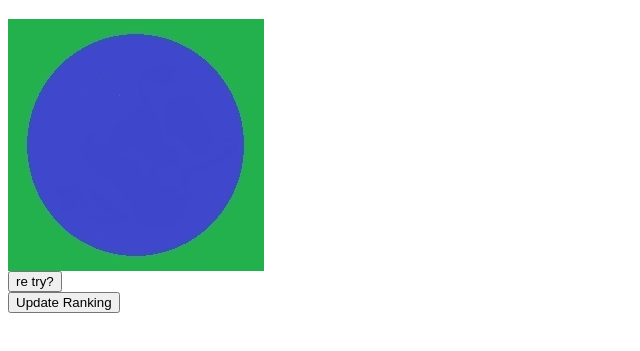
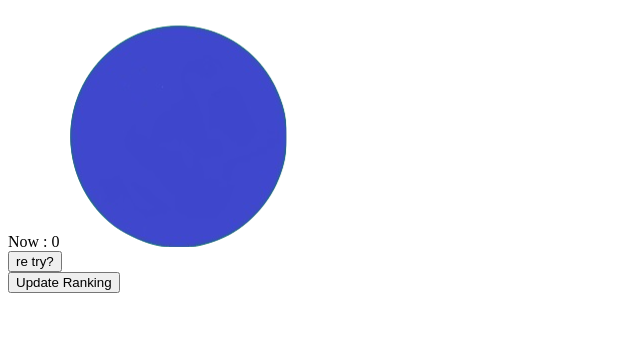
Before and after one commit to ptefs1wo/COINGP, a plain HTML site: page index.html in a window 1280 px wide. Both pictures are taken after a click on the button "Let's toss!". Shown: the part 61-412 px from the top of the page, without its empty margins (0-640 px from the left). Drawn offline with nearby package versions, Linux system fonts and the light colour scheme.

Commit message:
add coin animation

```diff
--- a/index.html
+++ b/index.html
@@ -6,7 +6,8 @@
 </head>
 <body>
 <h1>COIN GRAND PRIX</h1>
-<img id="coinpct" src="./coin.jpg" style="display:block">
+<span id="nowtosscoun"></span>
+<img id="coinpct" src="./coin.png"><br>
 <button id="toss" onclick="toss()">Let's toss!</button>
 <div id="newrecord" style="display:none;">
 	<h2>congratulations! new record! Please your name in this box.</h2>
@@ -26,8 +27,10 @@ let rank10;
 NowRanking();
 NewGame();
 function NewGame(){
-	$('#coinpct').attr('src','./coin.jpg');
+	$('#coinpct').attr('src','./coin.png');
+	$('#toss').removeAttr('disabled');
 	COUN=0;
+	$('#nowtosscoun').text('Now : '+COUN);
 	if(COUN>=0){
 		$('#toss').css('display','inline-block');
 		$('#newrecord').css('display','none');
@@ -36,21 +39,24 @@ function NewGame(){
 }
 function toss(){
 	let r=Math.random();
+	$('#coinpct').attr('src','./coinani.gif');
+	$('#toss').attr('disabled');
+	window.setTimeout(function(){
 		if(r>0.5){
-		$('#coinpct').attr('src','./coin.jpg');
-		console.log("omote");
+			$('#coinpct').attr('src','./coin.png');
 			COUN++;
 		}
 		else{
-		$('#coinpct').attr('src','./coinb.jpg');
-		console.log("ura");
+			$('#coinpct').attr('src','./coinb.png');
 			let toss=document.getElementById("toss");
 			let newgame=document.getElementById("newgame");
 			$('#toss').css('display','none');
 			$('#newgame').css('display','inline-block');
 			if(COUN>rank10) $('#newrecord').css('display','block');
 		}
-	console.log(COUN);
+		$('#nowtosscoun').text('Now : '+COUN);
+		$('#toss').removeAttr('disabled');
+	},1500);
 }
 function NowRanking(){
 	$.ajax({
```
Also changed, not shown: coin.png (added), coinani.gif (added), coinb.png (added). Lines whose indentation alone changed are shown as unchanged.
